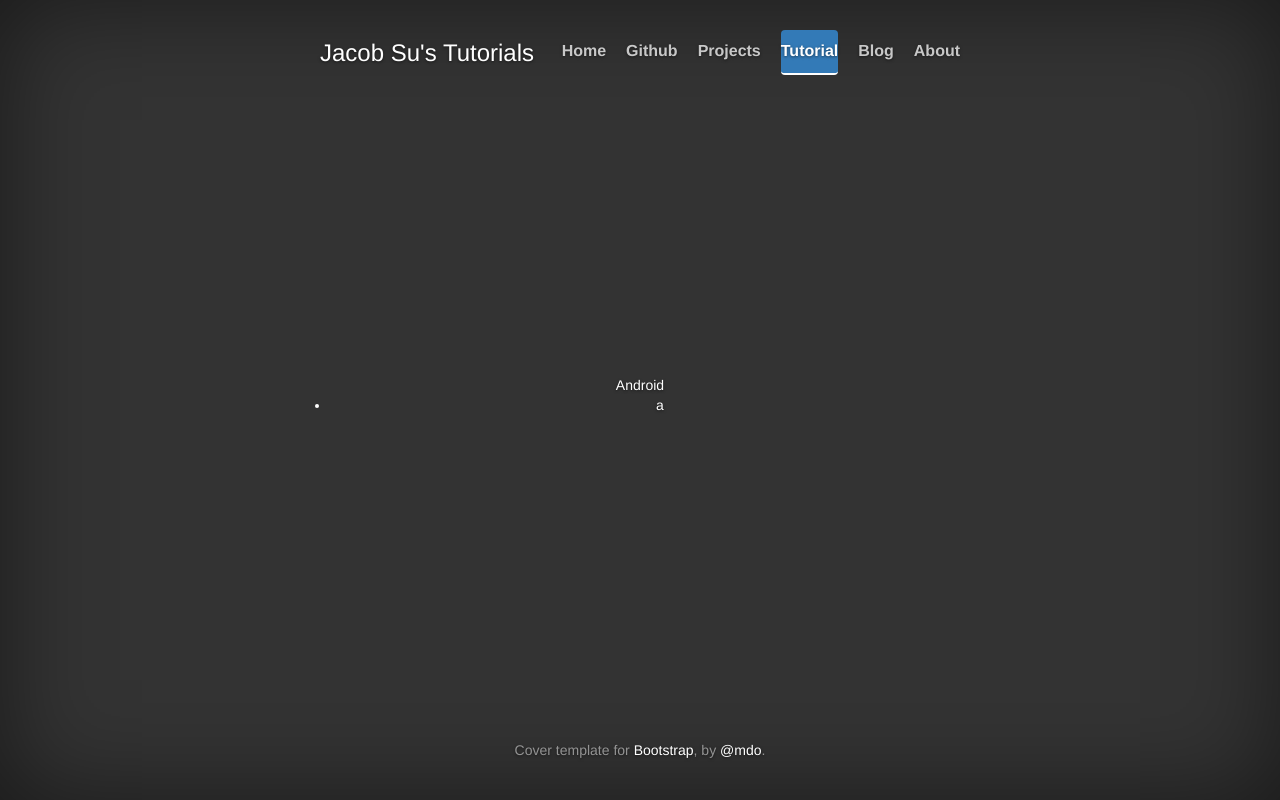
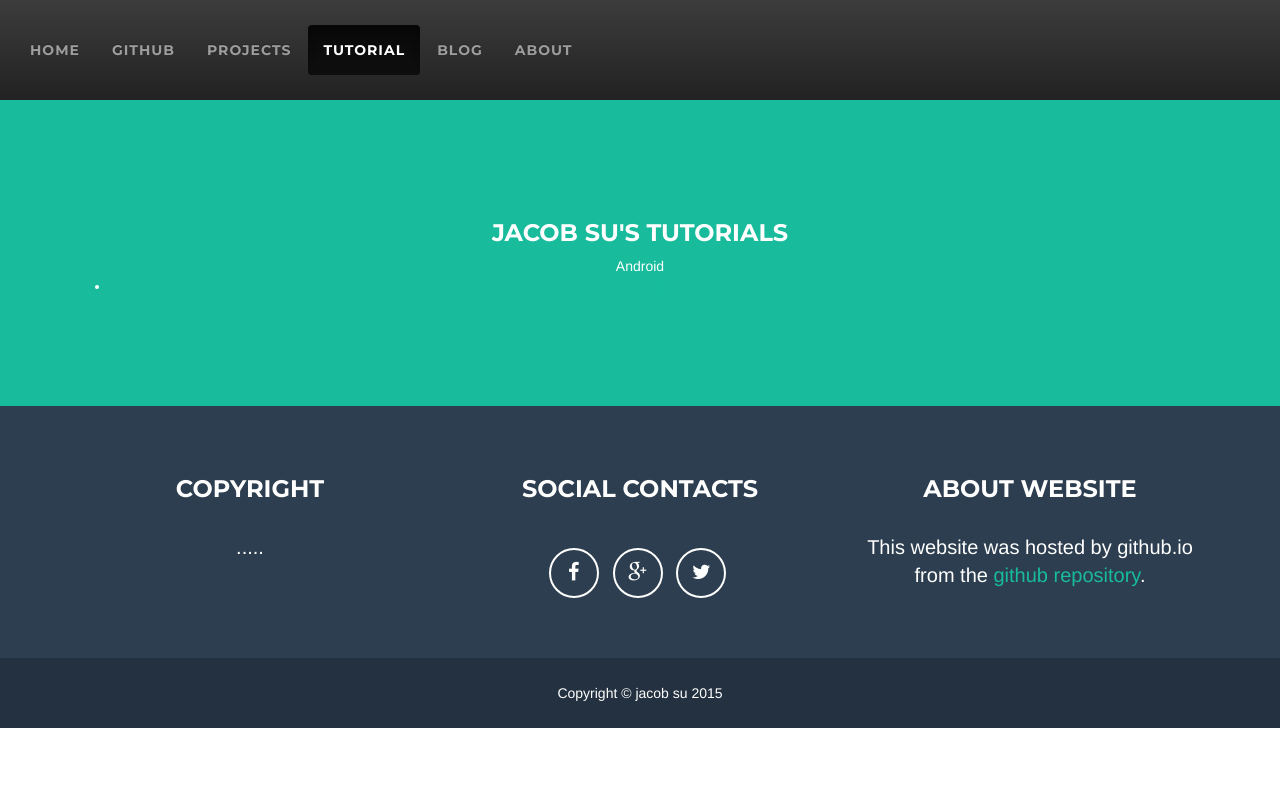
Before and after one commit to suzp1984/suzp1984.github.io, a website: page tutorial/index.html in a window 1280 px wide. Drawn offline with nearby package versions, Linux system fonts and the light colour scheme; files that its build step writes are made by us from their sources.

Commit message:
use the freelancer theme

```diff
--- a/tutorial/index.html
+++ b/tutorial/index.html
@@ -10,7 +10,13 @@
     <link rel="stylesheet" href="https://maxcdn.bootstrapcdn.com/bootstrap/3.3.5/css/bootstrap-theme.min.css">
 
     <!-- Custom styles for this template -->
-    <link href="stylesheets/cover.css" rel="stylesheet">
+    <link href="../stylesheets/freelancer.css" rel="stylesheet">
+
+    <!-- Custom Fonts -->
+    <link href="../font-awesome/css/font-awesome.min.css" rel="stylesheet" type="text/css">
+    <link href="http://fonts.googleapis.com/css?family=Montserrat:400,700" rel="stylesheet" type="text/css">
+    <link href="http://fonts.googleapis.com/css?family=Lato:400,700,400italic,700italic" rel="stylesheet" type="text/css">
+
 
     <meta name="viewport" content="width=device-width, initial-scale=1" />
     <title>
@@ -18,21 +24,13 @@
     </title>
   </head>
 
-  <body>
+  <body id="page-top">
 
-    <div class="site-wrapper">
-
-      <div class="site-wrapper-inner">
-
-        <div class="cover-container">
-
-          <div class="masthead clearfix">
-            <div class="inner">
     <header>
-                <h3 class="masthead-brand">Jacob Su's Tutorials</h3>
-
-                <nav>
-                  <ul class="nav nav-pills masthead-nav">
+      <nav class="navbar navbar-inverse navbar-fixed-top">
+        <div class="container-fluid">
+          <div class="collapse navbar-collapse" id="bs-example-navbar-collapse-1">
+            <ul class="nav navbar-nav nav-pills">
               <li><a href="https://suzp1984.github.io/">Home</a></li>
               <li><a href="https://github.com/suzp1984">Github</a></li>
               <li><a href="#">Projects</a></li>
@@ -40,12 +38,15 @@
               <li><a href="http://zpcat.blogspot.com/">Blog</a></li>
               <li><a href="https://about.me/suzp1984">About</a></li>
             </ul>
-                </nav>
-              </header>
           </div>
         </div>
+      </nav>
 
-          <div class="content">
+
+
+    <div class="container">
+      <h3 class="masthead-brand">Jacob Su's Tutorials</h3>
+      <div class="body-content">
         <div class="one-section">
           <div class="section-topic">
             Android
@@ -56,20 +57,59 @@
         </div>
 
       </div>
+    </div>
 
-          <footer>
-            <div class="mastfoot">
-              <div class="inner">
-                <p>Cover template for <a href="http://getbootstrap.com">Bootstrap</a>, by <a href="https://twitter.com/mdo">@mdo</a>.</p>
+    </header>
+
+    <!-- Footer -->
+    <footer class="text-center">
+      <div class="footer-above">
+        <div class="container">
+          <div class="row">
+            <div class="footer-col col-md-4">
+              <h3>CopyRight</h3>
+              <p>.....</p>
+            </div>
+            <div class="footer-col col-md-4">
+              <h3>Social Contacts</h3>
+              <ul class="list-inline">
+                <li>
+                  <a href="https://www.facebook.com/zpcat" class="btn-social btn-outline"><i class="fa fa-fw fa-facebook"></i></a>
+                </li>
+                <li>
+                  <a href="https://plus.google.com/+ZxSu_coding_labor/" class="btn-social btn-outline"><i class="fa fa-fw fa-google-plus"></i></a>
+                </li>
+                <li>
+                  <a href="https://twitter.com/zpcat" class="btn-social btn-outline"><i class="fa fa-fw fa-twitter"></i></a>
+                </li>
+              </ul>
+            </div>
+            <div class="footer-col col-md-4">
+              <h3>About WebSite</h3>
+              <p>This website was hosted by github.io from the <a href="https://github.com/suzp1984/suzp1984.github.io">github repository</a>.</p>
+            </div>
+          </div>
+        </div>
+      </div>
+      <div class="footer-below">
+        <div class="container">
+          <div class="row">
+            <div class="col-lg-12">
+              Copyright &copy; jacob su 2015
+            </div>
+          </div>
         </div>
       </div>
     </footer>
 
+
+    <!-- Scroll to Top Button (Only visible on small and extra-small screen sizes) -->
+    <div class="scroll-top page-scroll visible-xs visible-sm">
+      <a class="btn btn-primary" href="#page-top">
+        <i class="fa fa-chevron-up"></i>
+      </a>
     </div>
 
-      </div>
-
-    </div>
     <!-- Bootstrap core JavaScript
          ================================================== -->
     <script src="https://ajax.googleapis.com/ajax/libs/jquery/1.11.3/jquery.min.js"></script>
```
Lines whose indentation alone changed are shown as unchanged.
